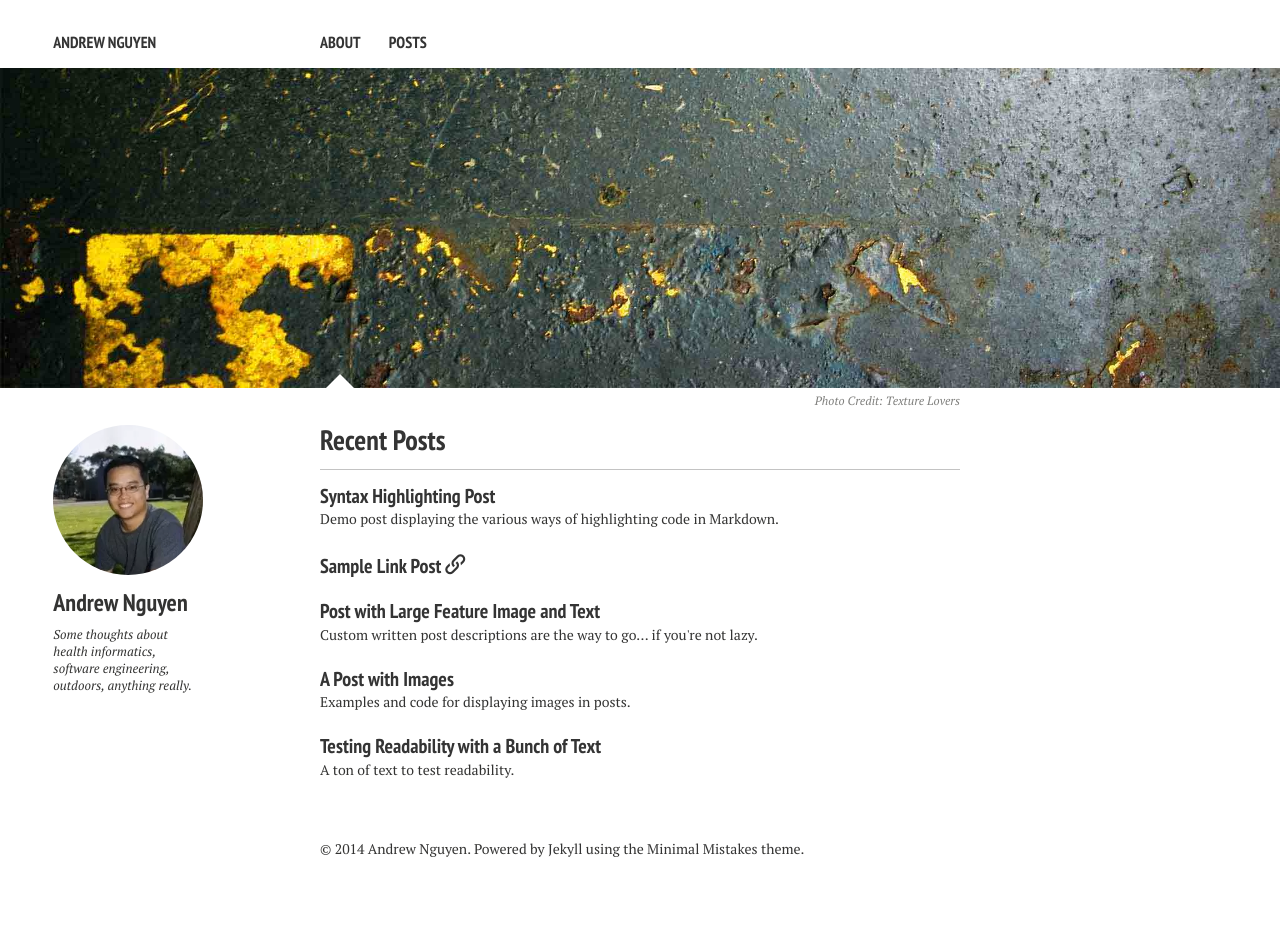
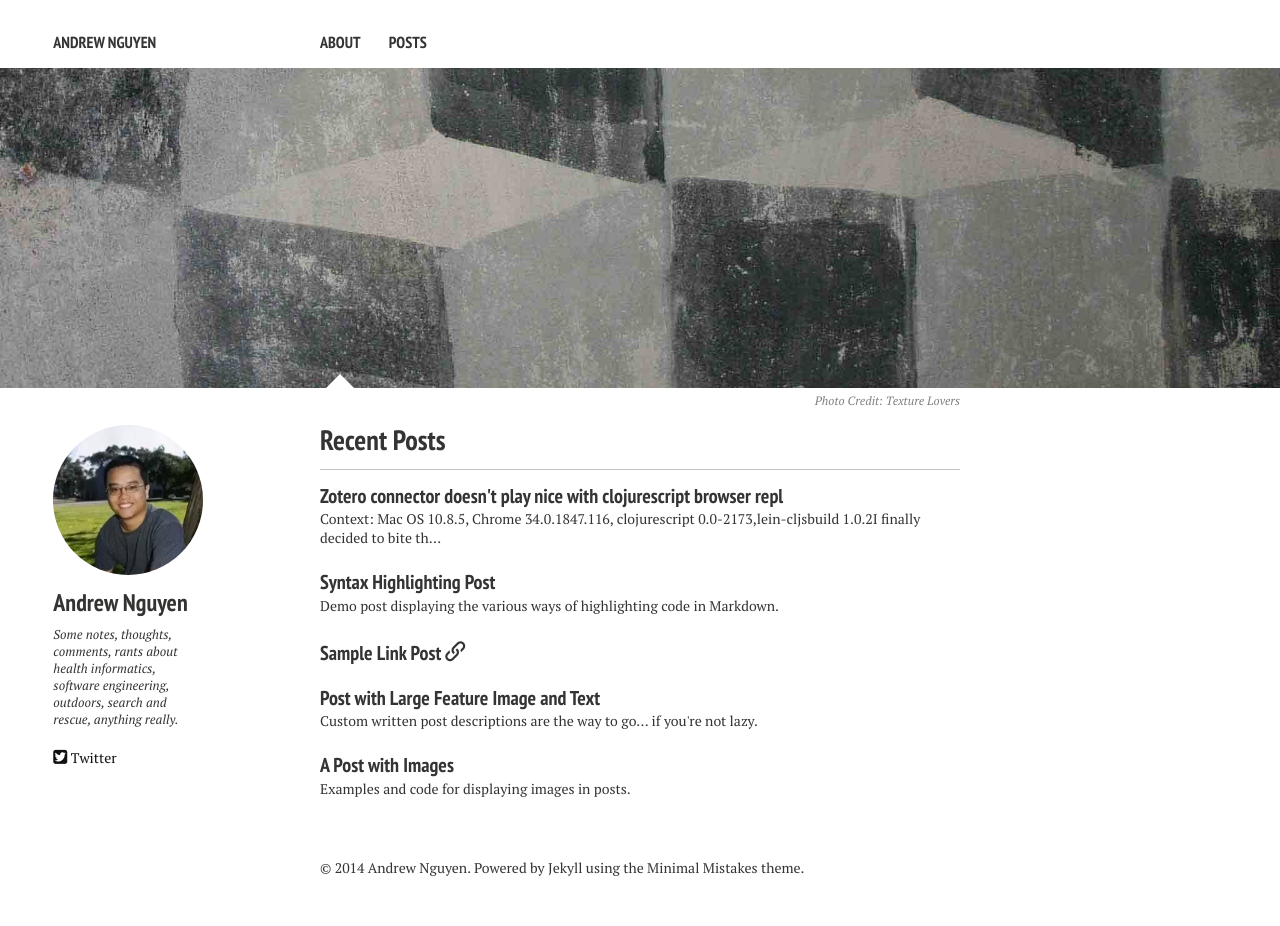
Before and after one commit to hcit-guy/hcit-guy.github.io, a Jekyll site: the page built from index.md, in a window 1280 px wide. Built offline with Jekyll 4.4.1, drawn with Linux system fonts in a browser that asks for light colours; nearby versions of some CDN libraries.

Commit message:
Add post and some config changes

```diff
--- a/_config.yml
+++ b/_config.yml
@@ -1,17 +1,18 @@
 title:            Andrew Nguyen
 description:      Describe your website.
 # Your site's domain goes here. Leave localhost server or blank when working locally.
+#url:              http://localhost:4000
 url:              http://hcit-guy.github.io
-disqus_shortname: hcit_guy
+disqus_shortname: hcit-guy
 
 # Owner/author information
 owner:
   name:           Andrew Nguyen
   avatar:         photo.png
-  bio:            "Some thoughts about health informatics, software engineering, outdoors, anything really."
+  bio:            "Some notes, thoughts, comments, rants  about health informatics, software engineering, outdoors, search and rescue, anything really."
   email:          andrew@klarahealth.com
   # Social networking links are used in author-bio sidebar. Update and remove as you like.
-  twitter:
+  twitter: sf_hcit_guy
   facebook:
   github:
   stackoverflow:
--- /dev/null
+++ b/_posts/2014-04-09-Zotero-connector-doesnt-play-nice-with-clojurescript-browser-repl.md
@@ -0,0 +1,36 @@
+---
+layout: post
+title: Zotero connector doesn't play nice with clojurescript browser repl
+summary:
+status: draft
+tags: [zotero,clojure,clojurescript,om,repl]
+hn-discussion:
+comments: true
+---
+
+Context: Mac OS 10.8.5, Chrome 34.0.1847.116, clojurescript 0.0-2173,
+lein-cljsbuild 1.0.2
+
+I finally decided to bite the bullet and try and get a browser repl working.
+I'm using [om](https://github.com/swannodette/om) so
+[austin](https://github.com/cemerick/austin) wasn't an option for me because om
+requires clojurescript >= 0.0-2173 and austin doesn't work with clojurescript >=
+0.0-2173.
+
+This
+[readme](https://github.com/emezeske/lein-cljsbuild/blob/master/doc/REPL.md)
+made it sound pretty straightforward so I started to bang my head against the
+wall as my repl just sat there, refusing to output anything for something as
+simple as (+ 1 1).
+
+Something made me decide to try it with Firefox and then all of a sudden
+everything started to work, as expected.  After some additional digging, I found
+this [issue (lein-cljsbuild #262)](https://github.com/emezeske/lein-cljsbuild/issues/262).  I dug a
+little deeper and found that the offending extension was the Zotero connector.
+I haven't looked into why this is a problem but I imagine it has something to do
+with how the connector parses a page to see if there if it's something that it
+can translate.
+
+Given that much of my work starts as an academic project, Zotero is something
+that I use often.  I now have to enable/disable the extension depending on the
+immediate task at hand.
--- a/index.md
+++ b/index.md
@@ -3,7 +3,7 @@ layout: home
 description: "A responsive Jekyll theme with editorial tendencies by designer Michael Rose."
 tags: [Jekyll, theme, responsive, blog, template]
 image:
-  feature: texture-feature-01.jpg
+  feature: texture-feature-02.jpg
   credit: Texture Lovers
   creditlink: http://texturelovers.com
 ---
```
